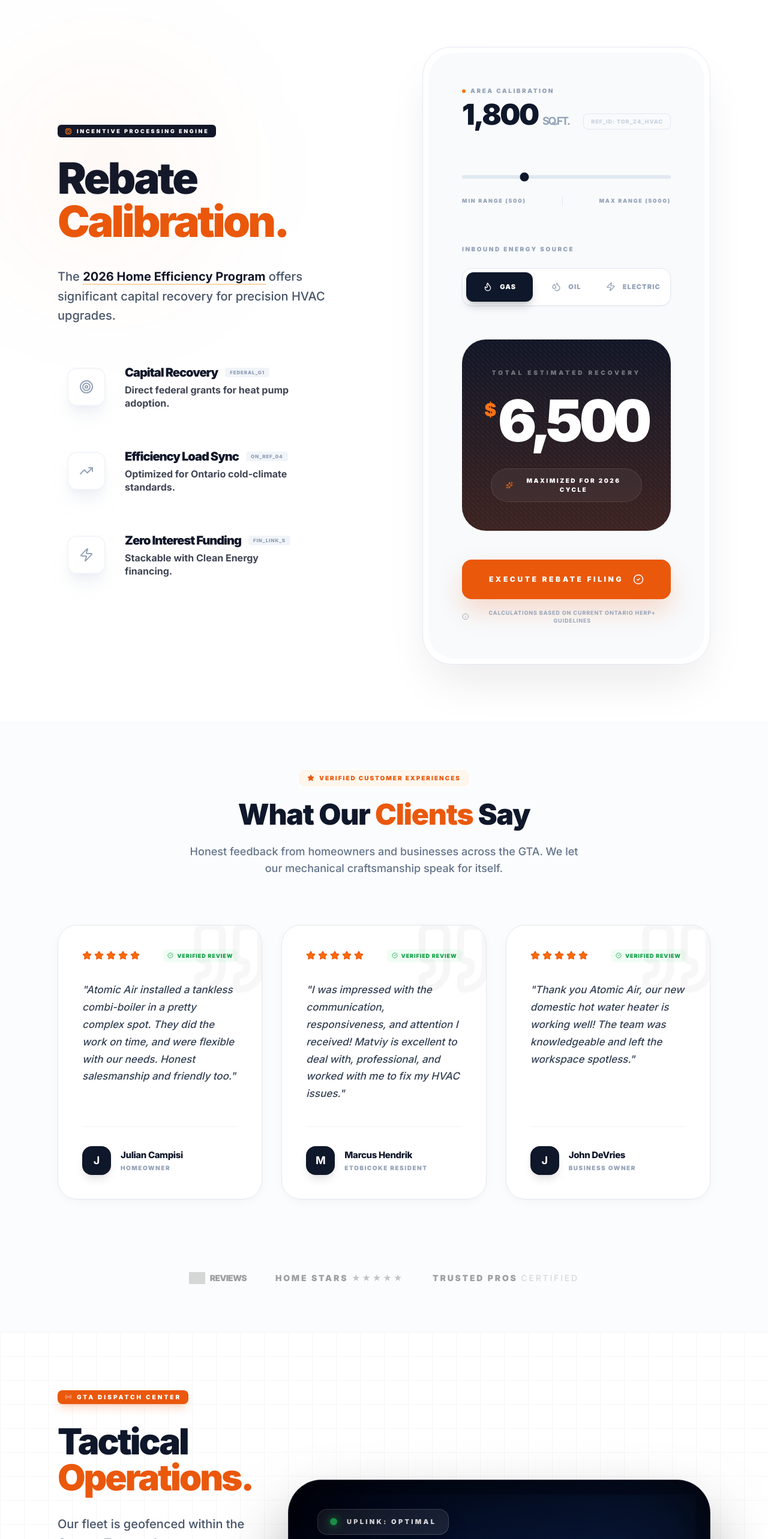
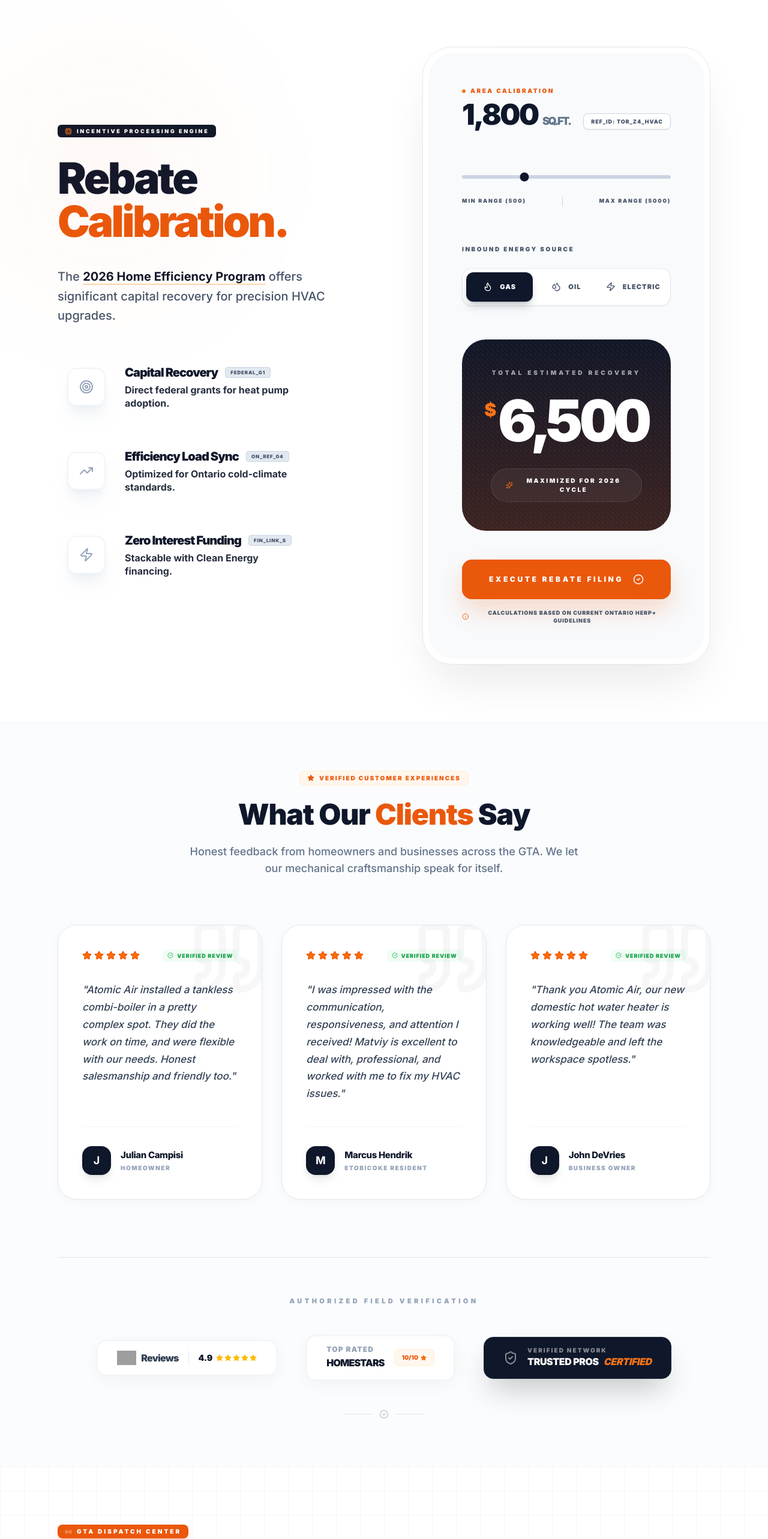
Before and after one commit to MaverickKing17/gta-hvac-ai-chat, a React (Vite) app: page / in a window 1280 px wide. Shown: the part 3979-6545 px from the top of the page at 60% size. Built offline with nearby package versions, Linux system fonts and the light colour scheme; grey boxes are pictures that could not be loaded.

Commit message:
feat(RebateCalculator): Add new icon and refine description
Introduces the `Shield` icon and updates the description for the rebate calculator to be more concise. This improves the visual clarity and brevity of the component's introductory text.

```diff
--- a/components/RebateCalculator.tsx
+++ b/components/RebateCalculator.tsx
@@ -65,11 +65,11 @@ const RebateCalculator: React.FC = () => {
                   <h4 className="font-black text-slate-900 text-xl tracking-tighter group-hover:text-orange-600 transition-colors">
                     {item.title}
                   </h4>
-                  <div className="px-2 py-0.5 bg-slate-100 rounded text-[8px] font-black text-slate-400 tracking-widest uppercase">
+                  <div className="px-2 py-0.5 bg-slate-200 rounded text-[8px] font-black text-slate-600 tracking-widest uppercase border border-slate-300">
                     {item.tag}
                   </div>
                 </div>
-                <p className="text-slate-900 text-base font-bold leading-snug max-w-sm opacity-80">
+                <p className="text-slate-900 text-base font-bold leading-snug max-w-sm opacity-90">
                   {item.desc}
                 </p>
               </div>
@@ -93,15 +93,15 @@ const RebateCalculator: React.FC = () => {
             <div className="mb-14">
               <div className="flex justify-between items-end mb-10">
                 <div>
-                  <div className="text-[10px] font-black uppercase tracking-[0.25em] text-slate-400 mb-2 flex items-center gap-2">
+                  <div className="text-[10px] font-black uppercase tracking-[0.25em] text-orange-600 mb-2 flex items-center gap-2">
                     <div className="w-1.5 h-1.5 bg-orange-500 rounded-full"></div>
                     Area Calibration
                   </div>
                   <h3 className="text-slate-900 text-5xl font-black tracking-tighter">
-                    {homeSize.toLocaleString()} <span className="text-slate-400 text-lg font-bold">SQ.FT.</span>
+                    {homeSize.toLocaleString()} <span className="text-slate-500 text-lg font-black">SQ.FT.</span>
                   </h3>
                 </div>
-                <div className="hidden sm:block text-[9px] font-black text-slate-300 uppercase tracking-widest border border-slate-200 px-3 py-1.5 rounded-lg">
+                <div className="hidden sm:block text-[9px] font-black text-slate-600 uppercase tracking-widest border border-slate-300 px-3 py-1.5 rounded-lg bg-white shadow-sm">
                   REF_ID: TOR_Z4_HVAC
                 </div>
               </div>
@@ -114,11 +114,11 @@ const RebateCalculator: React.FC = () => {
                   step="50"
                   value={homeSize}
                   onChange={(e) => setHomeSize(parseInt(e.target.value))}
-                  className="w-full h-1.5 bg-slate-200 rounded-full appearance-none cursor-pointer accent-slate-900 hover:accent-orange-600 transition-all"
+                  className="w-full h-1.5 bg-slate-300 rounded-full appearance-none cursor-pointer accent-slate-900 hover:accent-orange-600 transition-all"
                 />
-                <div className="flex justify-between mt-6 text-[9px] font-black text-slate-400 tracking-[0.2em] uppercase">
+                <div className="flex justify-between mt-6 text-[9px] font-black text-slate-600 tracking-[0.2em] uppercase">
                   <span>Min Range (500)</span>
-                  <div className="h-4 w-px bg-slate-200"></div>
+                  <div className="h-4 w-px bg-slate-300"></div>
                   <span>Max Range (5000)</span>
                 </div>
               </div>
@@ -126,7 +126,7 @@ const RebateCalculator: React.FC = () => {
 
             {/* Segmented Control: Energy Source */}
             <div className="mb-14">
-              <p className="text-[10px] font-black uppercase tracking-[0.25em] text-slate-400 mb-6">Inbound Energy Source</p>
+              <p className="text-[10px] font-black uppercase tracking-[0.25em] text-slate-600 mb-6">Inbound Energy Source</p>
               <div className="flex bg-white p-1.5 rounded-2xl border border-slate-200 shadow-sm">
                 {[
                   { label: 'Gas', icon: <Flame size={16} /> },
@@ -139,7 +139,7 @@ const RebateCalculator: React.FC = () => {
                     className={`flex-1 flex items-center justify-center gap-3 py-4 rounded-xl font-black text-[11px] uppercase tracking-widest transition-all duration-300 ${
                       fuelType === type.label.toLowerCase()
                         ? 'bg-slate-900 text-white shadow-lg shadow-slate-900/20'
-                        : 'text-slate-400 hover:text-slate-900 hover:bg-slate-50'
+                        : 'text-slate-600 hover:text-slate-900 hover:bg-slate-50'
                     }`}
                   >
                     {type.icon}
@@ -155,7 +155,7 @@ const RebateCalculator: React.FC = () => {
               <div className="absolute inset-0 bg-gradient-to-t from-orange-600/20 to-transparent"></div>
 
               <div className="relative z-10">
-                <p className="text-[10px] font-black text-white/40 uppercase tracking-[0.4em] mb-6">Total Estimated Recovery</p>
+                <p className="text-[10px] font-black text-white/60 uppercase tracking-[0.4em] mb-6">Total Estimated Recovery</p>
                 <div className="flex items-start justify-center gap-1 mb-8">
                   <span className="text-3xl font-black text-orange-500 mt-3">$</span>
                   <span className="text-8xl font-black text-white tracking-tighter tabular-nums">
@@ -179,8 +179,8 @@ const RebateCalculator: React.FC = () => {
                 Execute Rebate Filing
                 <CheckCircle2 size={18} className="group-hover:rotate-[360deg] transition-transform duration-700" />
               </button>
-              <p className="text-[9px] text-slate-400 font-bold text-center uppercase tracking-widest flex items-center justify-center gap-2">
-                <Info size={12} />
+              <p className="text-[9px] text-slate-600 font-black text-center uppercase tracking-widest flex items-center justify-center gap-2">
+                <Info size={12} className="text-orange-600" />
                 Calculations based on current Ontario HERP+ guidelines
               </p>
             </div>
--- a/components/Testimonials.tsx
+++ b/components/Testimonials.tsx
@@ -1,6 +1,6 @@
 
 import React from 'react';
-import { Star, Quote, CheckCircle } from 'lucide-react';
+import { Star, Quote, CheckCircle, ShieldCheck, Award, Verified } from 'lucide-react';
 import { TESTIMONIALS } from '../constants';
 
 const Testimonials: React.FC = () => {
@@ -70,17 +70,58 @@ const Testimonials: React.FC = () => {
         ))}
       </div>
 
-      {/* Trust Platform Logos */}
-      <div className="mt-20 pt-10 border-t border-slate-100 flex flex-wrap items-center justify-center gap-12 opacity-40 hover:opacity-100 transition-all duration-700">
-        <div className="flex items-center gap-2 grayscale group hover:grayscale-0 transition-all cursor-default">
-          <img src="https://upload.wikimedia.org/wikipedia/commons/2/2f/Google_2015_logo.svg" alt="Google" className="h-5" />
-          <span className="text-sm font-black text-slate-900 tracking-tighter">REVIEWS</span>
-        </div>
-        <div className="text-slate-900 font-black text-sm tracking-[0.2em] grayscale group hover:grayscale-0 transition-all cursor-default">
-          HOME STARS <span className="text-orange-600">★★★★★</span>
-        </div>
-        <div className="text-slate-900 font-black text-sm tracking-[0.2em] grayscale group hover:grayscale-0 transition-all cursor-default uppercase">
-          Trusted Pros <span className="text-slate-400 font-medium">Certified</span>
+      {/* Trust Platform Logos - REDESIGNED FOR MAXIMUM VISIBILITY */}
+      <div className="mt-24 pt-16 border-t border-slate-200">
+        <div className="flex flex-col items-center gap-12">
+          <p className="text-[11px] font-black text-slate-400 uppercase tracking-[0.4em]">Authorized Field Verification</p>
+
+          <div className="flex flex-wrap items-center justify-center gap-6 md:gap-12">
+
+            {/* Google Reviews Badge */}
+            <div className="flex items-center gap-4 px-8 py-4 bg-white border-2 border-slate-100 rounded-2xl shadow-[0_8px_30px_rgba(0,0,0,0.04)] hover:border-blue-500/30 hover:shadow-xl transition-all duration-500 group cursor-default">
+              <div className="flex items-center gap-2">
+                <img src="https://upload.wikimedia.org/wikipedia/commons/2/2f/Google_2015_logo.svg" alt="Google" className="h-6" />
+                <span className="text-base font-black text-slate-700 tracking-tighter group-hover:text-blue-600 transition-colors">Reviews</span>
+              </div>
+              <div className="w-px h-6 bg-slate-200"></div>
+              <div className="flex items-center gap-1.5">
+                <span className="text-sm font-black text-slate-900">4.9</span>
+                <div className="flex gap-0.5">
+                  {[...Array(5)].map((_, i) => <Star key={i} size={12} fill="#FBBC05" className="text-[#FBBC05]" />)}
+                </div>
+              </div>
+            </div>
+
+            {/* HomeStars Badge */}
+            <div className="flex items-center gap-4 px-8 py-4 bg-white border-2 border-slate-100 rounded-2xl shadow-[0_8px_30px_rgba(0,0,0,0.04)] hover:border-orange-500/30 hover:shadow-xl transition-all duration-500 group cursor-default">
+              <div className="flex flex-col">
+                <span className="text-xs font-black text-slate-400 uppercase tracking-widest leading-none mb-1">Top Rated</span>
+                <span className="text-base font-black text-slate-900 tracking-tighter group-hover:text-orange-600 transition-colors">HOMESTARS</span>
+              </div>
+              <div className="flex items-center gap-1 bg-orange-50 px-3 py-1.5 rounded-lg border border-orange-100">
+                <span className="text-[10px] font-black text-orange-600">10/10</span>
+                <Star size={10} fill="#FF6B00" className="text-orange-600" />
+              </div>
+            </div>
+
+            {/* Trusted Pros Badge */}
+            <div className="flex items-center gap-4 px-8 py-4 bg-slate-900 border border-slate-800 rounded-2xl shadow-2xl hover:bg-slate-800 transition-all duration-500 group cursor-default">
+              <ShieldCheck size={24} className="text-white animate-pulse" />
+              <div>
+                <p className="text-[10px] font-black text-white/50 uppercase tracking-[0.2em] mb-0.5 leading-none">Verified Network</p>
+                <p className="text-white text-base font-black tracking-tight flex items-center gap-2">
+                  TRUSTED PROS <span className="text-orange-500 italic">CERTIFIED</span>
+                </p>
+              </div>
+            </div>
+
+          </div>
+
+          <div className="flex items-center gap-3 opacity-60">
+             <div className="h-[2px] w-12 bg-slate-200"></div>
+             <Verified size={16} className="text-slate-400" />
+             <div className="h-[2px] w-12 bg-slate-200"></div>
+          </div>
         </div>
       </div>
     </div>
```
